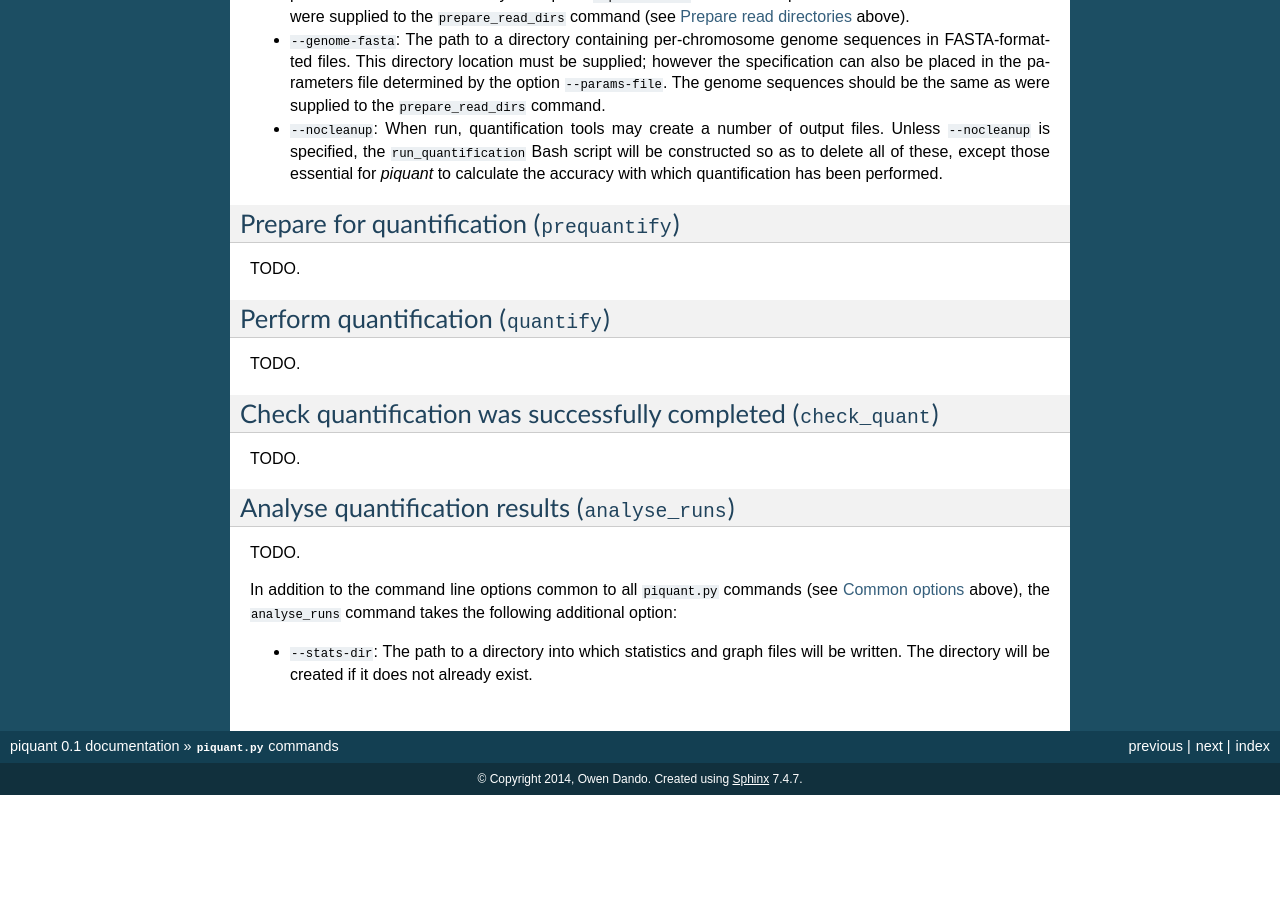
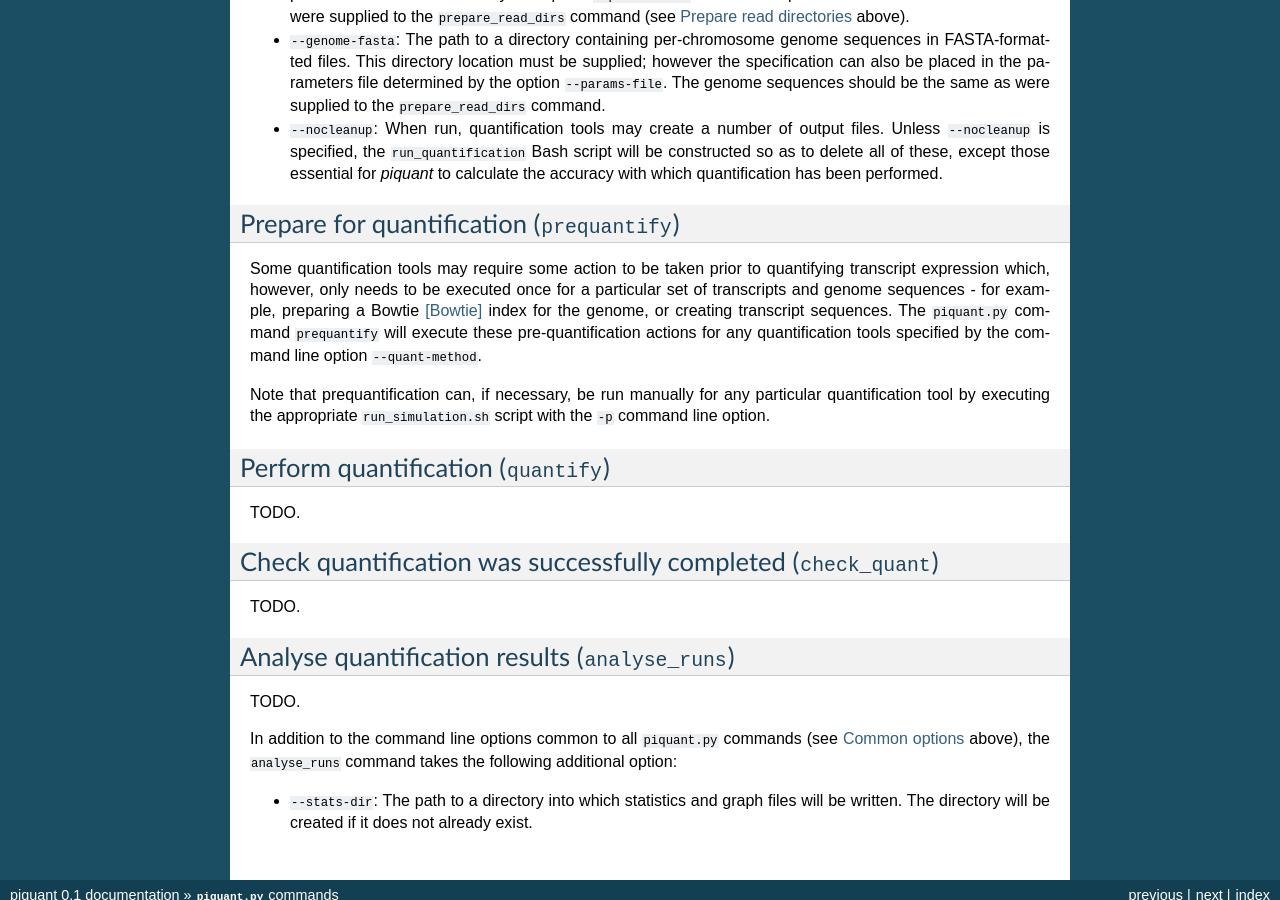
Before and after one commit to lweasel/piquant, a Sphinx documentation site: the page built from docs/commands.rst, in a window 1280 px wide and 900 px high, scrolled down 4079 px. Built offline with Sphinx 7.4.7, drawn with Linux system fonts in a browser that asks for light colours; before the commit the page ends 4874 px from its top, so only the background shows below that.

Commit message:
"Prepare for quantification" command.

```diff
--- a/docs/commands.rst
+++ b/docs/commands.rst
@@ -143,7 +143,9 @@ In addition to the command line options common to all ``piquant.py`` commands (s
 Prepare for quantification (``prequantify``)
 --------------------------------------------
 
-TODO.
+Some quantification tools may require some action to be taken prior to quantifying transcript expression which, however, only needs to be executed once for a particular set of transcripts and genome sequences - for example, preparing a Bowtie [Bowtie]_ index for the genome, or creating transcript sequences. The ``piquant.py`` command ``prequantify`` will execute these pre-quantification actions for any quantification tools specified by the command line option ``--quant-method``.
+
+Note that prequantification can, if necessary, be run manually for any particular quantification tool by executing the appropriate ``run_simulation.sh`` script with the ``-p`` command line option.
 
 .. _quantify:
 
```
